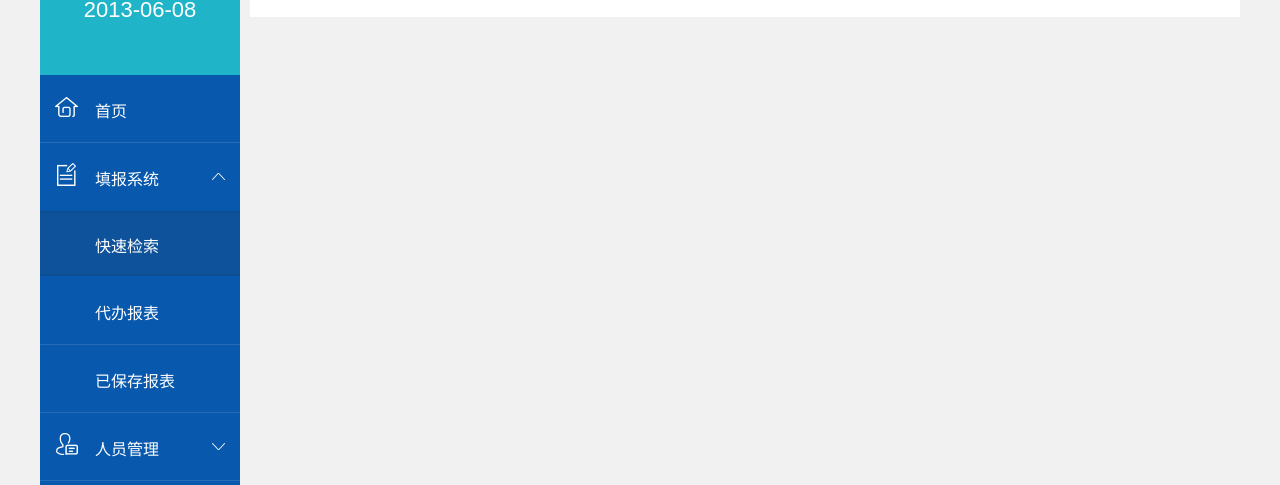
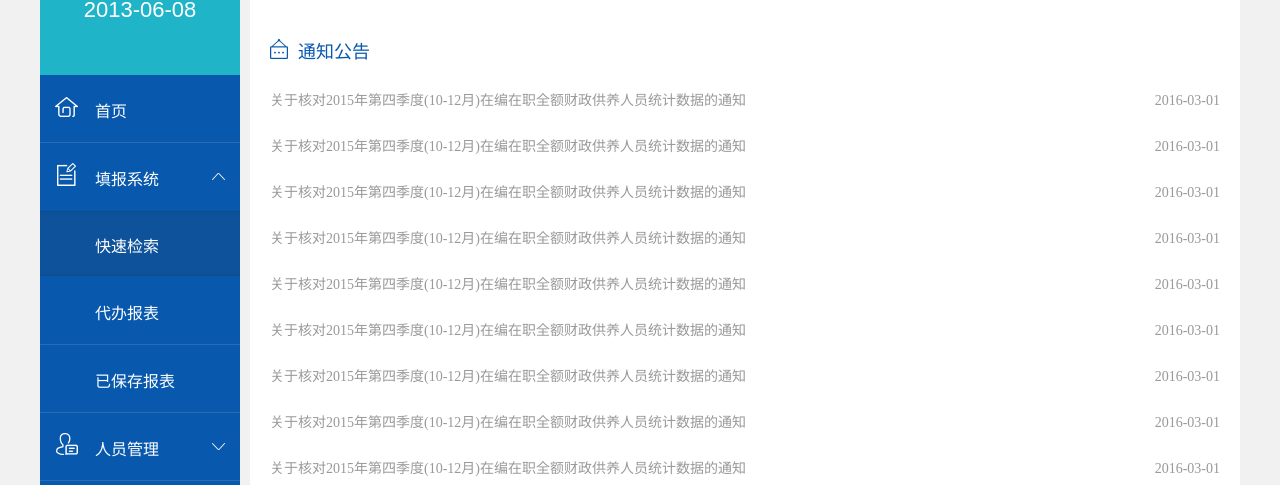
Before and after one commit to bugknightyyp/lsxpms, a website: page page/index.html in a window 1280 px wide. Shown: the part 315-800 px from the top of the page. Drawn offline with Linux system fonts and the light colour scheme.

Commit message:
add notify-container

```diff
--- a/less/index.less
+++ b/less/index.less
@@ -49,3 +49,40 @@
     margin: -10px 0 0 8px;
   }
 }
+
+.notify-container{
+  padding: 20px;
+  h2{
+    color: @base-color;
+    font-weight: normal;
+    font-size: 18px;
+    > span{
+      float: left;
+    }
+  }
+  .icon-notify{
+    margin-top: 2px;
+    width: 18px;
+    height: 20px;
+    margin-right: 10px;
+    background-image: ~"url(@{img-url}/icon-notify.png)";
+  }
+  .notify-list{
+    li{
+      overflow: hidden;
+      margin-top: 30px;
+    }
+    a{
+      float: left;
+      color: @font-color;
+      text-decoration: none;
+      max-width: 80%;
+      line-height: 16px;
+      overflow: hidden;
+      height: 16px;
+    }
+    .time-wrap{
+      float: right;
+    }
+  }
+}
--- a/page/index.html
+++ b/page/index.html
@@ -116,8 +116,28 @@
               </div>
             </a>
           </div>
+
+          <div class="notify-container">
+            <h2 class="clearfix"><span class="icon-notify"></span><span>通知公告</span></h2>
+            <ul class="notify-list">
+              <li><a href="/">关于核对2015年第四季度(10-12月)在编在职全额财政供养人员统计数据的通知</a><span class="time-wrap">2016-03-01</span></li>
+              <li><a href="/">关于核对2015年第四季度(10-12月)在编在职全额财政供养人员统计数据的通知</a><span class="time-wrap">2016-03-01</span></li>
+              <li><a href="/">关于核对2015年第四季度(10-12月)在编在职全额财政供养人员统计数据的通知</a><span class="time-wrap">2016-03-01</span></li>
+              <li><a href="/">关于核对2015年第四季度(10-12月)在编在职全额财政供养人员统计数据的通知</a><span class="time-wrap">2016-03-01</span></li>
+              <li><a href="/">关于核对2015年第四季度(10-12月)在编在职全额财政供养人员统计数据的通知</a><span class="time-wrap">2016-03-01</span></li>
+              <li><a href="/">关于核对2015年第四季度(10-12月)在编在职全额财政供养人员统计数据的通知</a><span class="time-wrap">2016-03-01</span></li>
+              <li><a href="/">关于核对2015年第四季度(10-12月)在编在职全额财政供养人员统计数据的通知</a><span class="time-wrap">2016-03-01</span></li>
+              <li><a href="/">关于核对2015年第四季度(10-12月)在编在职全额财政供养人员统计数据的通知</a><span class="time-wrap">2016-03-01</span></li>
+              <li><a href="/">关于核对2015年第四季度(10-12月)在编在职全额财政供养人员统计数据的通知</a><span class="time-wrap">2016-03-01</span></li>
+              <li><a href="/">关于核对2015年第四季度(10-12月)在编在职全额财政供养人员统计数据的通知</a><span class="time-wrap">2016-03-01</span></li>
+              <li><a href="/">关于核对2015年第四季度(10-12月)在编在职全额财政供养人员统计数据的通知</a><span class="time-wrap">2016-03-01</span></li>
+              <li><a href="/">关于核对2015年第四季度(10-12月)在编在职全额财政供养人员统计数据的通知</a><span class="time-wrap">2016-03-01</span></li>
+            </ul>
+          </div>
         </div>
       </div>
+
+
    </div>
    <div class="footer-container">
       <div class="layout-container">
```
Also changed, not shown: css/main.css.
